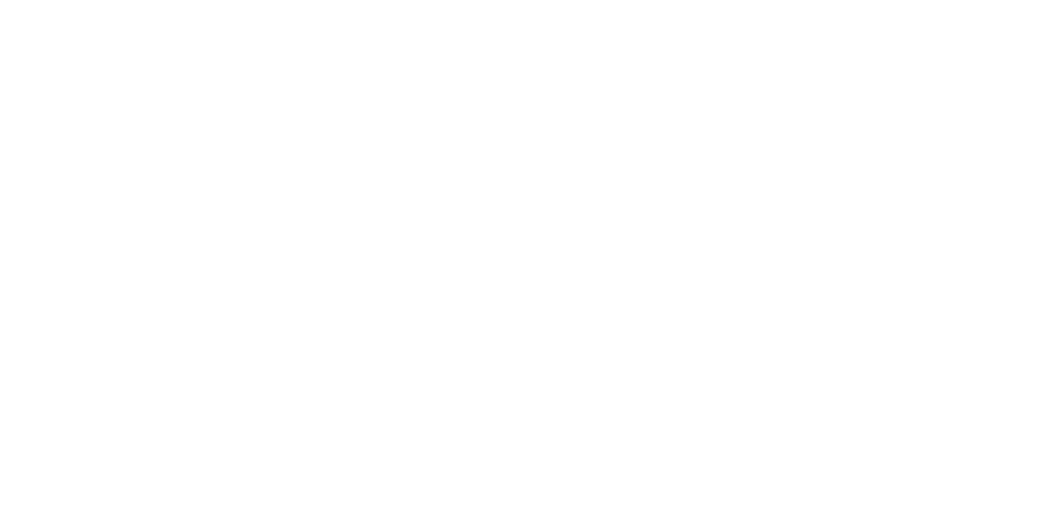
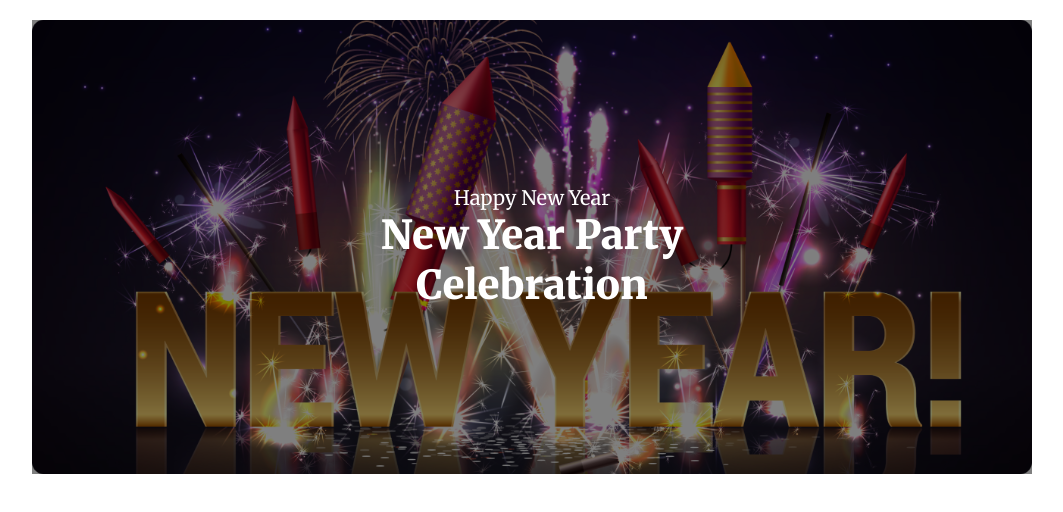
Before and after one commit to msbabor/new-year-offers, a plain HTML site: page index.html in a window 1280 px wide. Shown: the whole page, without its empty margins (108-1171 px from the left). Drawn offline with Linux system fonts and the light colour scheme.

Commit message:
added banner container section

```diff
--- a/index.html
+++ b/index.html
@@ -4,8 +4,18 @@
     <meta charset="UTF-8">
     <meta name="viewport" content="width=device-width, initial-scale=1.0">
     <title>New year offer</title>
+    <link rel="stylesheet" href="style/style.css">
 </head>
 <body>
-
+    <header>
+        <section class="banner-container">
+            <div class="banner-content">
+                <p>Happy New Year</p>
+                <h1>New Year Party <br> Celebration</h1>
+            </div>
+        </section>
+    </header>
+    <main></main>
+    <footer></footer>
 </body>
 </html>
--- /dev/null
+++ b/style/style.css
@@ -0,0 +1,41 @@
+@import url('https://fonts.googleapis.com/css2?family=Merriweather:ital,wght@0,300;0,400;0,700;0,900;1,300;1,400;1,700;1,900&family=Open+Sans:ital,wght@0,300..800;1,300..800&family=Work+Sans:ital,wght@0,100..900;1,100..900&display=swap');
+
+*{
+    box-sizing: border-box;
+    margin: 0;
+    padding: 0;
+}
+body{
+    font-family: "Merriweather", serif;
+}
+/* banner section start here */
+.banner-container{
+    width: 1000px;
+    height: 454px;
+    margin: 0 auto;
+    margin-top: 20px;
+    background-color: rgba(0, 0, 0, 0.5);
+    background-image: url(../images/Banner-Image.png);
+    background-position: center;
+    background-repeat: no-repeat;
+    background-size: cover;
+    background-blend-mode: overlay;
+}
+
+.banner-content{
+    color: white;
+    display: flex;
+    flex-direction: column;
+    justify-content: center;
+    text-align: center;
+    height: 454px;
+}
+.banner-content p{
+    font-size: 20px;
+    font-weight: 400;
+}
+.banner-content h1{
+    font-size: 40px;
+font-weight: 900;
+}
+/* banner section ended here */
```
